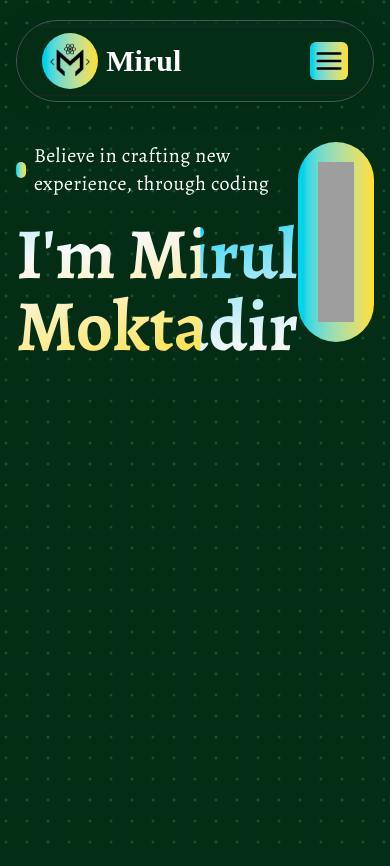
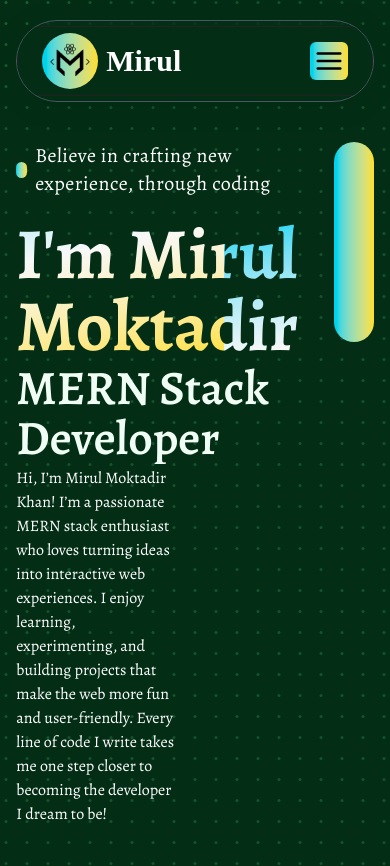
Before and after one commit to moktadir-mirul/mirul-moktadir-web, a React (Vite) app: page / in a window 390 px wide. Before the commit the page ends 844 px from the top, so only its background shows below. Built offline with nearby package versions, Linux system fonts and the light colour scheme; grey boxes are pictures that could not be loaded; a web font is replaced by a local one.

Commit message:
rotating text done

```diff
--- a/package.json
+++ b/package.json
@@ -12,6 +12,7 @@
   "dependencies": {
     "@tailwindcss/vite": "^4.1.12",
     "gsap": "^3.13.0",
+    "motion": "^12.23.12",
     "react": "^19.1.1",
     "react-dom": "^19.1.1",
     "react-icons": "^5.5.0",
--- a/src/Component/Banner/Banner.jsx
+++ b/src/Component/Banner/Banner.jsx
@@ -1,6 +1,7 @@
 import React from "react";
 import PortImg from "../../assets/portfolio-imgNbg.png";
 import ShinyText from "../../ReactBits/ShinyText/ShinyText";
+import RotatingText from "../../ReactBits/RotatingText/RotatingText";
 
 const Banner = () => {
   return (
@@ -23,6 +24,19 @@
             speed={3}
             className="custom-class text-7xl font-bold text-transparent bg-clip-text bg-gradient-to-r from-primary to-secondary"
           />
+          <RotatingText
+            texts={["FrontEnd Developer", "MERN Stack Developer", "Full Stack Developer"]}
+            mainClassName="text-5xl text-green-50 font-semibold overflow-hidden py-0.5 sm:py-1 md:py-2 justify-start rounded-lg"
+            staggerFrom={"last"}
+            initial={{ y: "100%" }}
+            animate={{ y: 0 }}
+            exit={{ y: "-120%" }}
+            staggerDuration={0.025}
+            splitLevelClassName="overflow-hidden pb-0.5 sm:pb-1 md:pb-1"
+            transition={{ type: "spring", damping: 30, stiffness: 400 }}
+            rotationInterval={3000}
+          />
+          <p className="max-w-[50%]">Hi, I’m Mirul Moktadir Khan! I’m a passionate MERN stack enthusiast who loves turning ideas into interactive web experiences. I enjoy learning, experimenting, and building projects that make the web more fun and user-friendly. Every line of code I write takes me one step closer to becoming the developer I dream to be!</p>
         </div>
       </div>
 
--- /dev/null
+++ b/src/ReactBits/RotatingText/RotatingText.css
@@ -0,0 +1,36 @@
+.text-rotate {
+  display: flex;
+  flex-wrap: wrap;
+  white-space: pre-wrap;
+  position: relative;
+}
+
+.text-rotate-sr-only {
+  position: absolute;
+  width: 1px;
+  height: 1px;
+  padding: 0;
+  margin: -1px;
+  overflow: hidden;
+  clip: rect(0, 0, 0, 0);
+  white-space: nowrap;
+  border: 0;
+}
+
+.text-rotate-word {
+  display: inline-flex;
+}
+
+.text-rotate-lines {
+  display: flex;
+  flex-direction: column;
+  width: 100%;
+}
+
+.text-rotate-element {
+  display: inline-block;
+}
+
+.text-rotate-space {
+  white-space: pre;
+}
--- /dev/null
+++ b/src/ReactBits/RotatingText/RotatingText.jsx
@@ -0,0 +1,188 @@
+'use client';
+
+import { forwardRef, useCallback, useEffect, useImperativeHandle, useMemo, useState } from 'react';
+import { motion, AnimatePresence } from 'motion/react';
+
+import './RotatingText.css';
+
+function cn(...classes) {
+  return classes.filter(Boolean).join(' ');
+}
+
+const RotatingText = forwardRef((props, ref) => {
+  const {
+    texts,
+    transition = { type: 'spring', damping: 25, stiffness: 300 },
+    initial = { y: '100%', opacity: 0 },
+    animate = { y: 0, opacity: 1 },
+    exit = { y: '-120%', opacity: 0 },
+    animatePresenceMode = 'wait',
+    animatePresenceInitial = false,
+    rotationInterval = 2000,
+    staggerDuration = 0,
+    staggerFrom = 'first',
+    loop = true,
+    auto = true,
+    splitBy = 'characters',
+    onNext,
+    mainClassName,
+    splitLevelClassName,
+    elementLevelClassName,
+    ...rest
+  } = props;
+
+  const [currentTextIndex, setCurrentTextIndex] = useState(0);
+
+  const splitIntoCharacters = text => {
+    if (typeof Intl !== 'undefined' && Intl.Segmenter) {
+      const segmenter = new Intl.Segmenter('en', { granularity: 'grapheme' });
+      return Array.from(segmenter.segment(text), segment => segment.segment);
+    }
+    return Array.from(text);
+  };
+
+  const elements = useMemo(() => {
+    const currentText = texts[currentTextIndex];
+    if (splitBy === 'characters') {
+      const words = currentText.split(' ');
+      return words.map((word, i) => ({
+        characters: splitIntoCharacters(word),
+        needsSpace: i !== words.length - 1
+      }));
+    }
+    if (splitBy === 'words') {
+      return currentText.split(' ').map((word, i, arr) => ({
+        characters: [word],
+        needsSpace: i !== arr.length - 1
+      }));
+    }
+    if (splitBy === 'lines') {
+      return currentText.split('\n').map((line, i, arr) => ({
+        characters: [line],
+        needsSpace: i !== arr.length - 1
+      }));
+    }
+
+    return currentText.split(splitBy).map((part, i, arr) => ({
+      characters: [part],
+      needsSpace: i !== arr.length - 1
+    }));
+  }, [texts, currentTextIndex, splitBy]);
+
+  const getStaggerDelay = useCallback(
+    (index, totalChars) => {
+      const total = totalChars;
+      if (staggerFrom === 'first') return index * staggerDuration;
+      if (staggerFrom === 'last') return (total - 1 - index) * staggerDuration;
+      if (staggerFrom === 'center') {
+        const center = Math.floor(total / 2);
+        return Math.abs(center - index) * staggerDuration;
+      }
+      if (staggerFrom === 'random') {
+        const randomIndex = Math.floor(Math.random() * total);
+        return Math.abs(randomIndex - index) * staggerDuration;
+      }
+      return Math.abs(staggerFrom - index) * staggerDuration;
+    },
+    [staggerFrom, staggerDuration]
+  );
+
+  const handleIndexChange = useCallback(
+    newIndex => {
+      setCurrentTextIndex(newIndex);
+      if (onNext) onNext(newIndex);
+    },
+    [onNext]
+  );
+
+  const next = useCallback(() => {
+    const nextIndex = currentTextIndex === texts.length - 1 ? (loop ? 0 : currentTextIndex) : currentTextIndex + 1;
+    if (nextIndex !== currentTextIndex) {
+      handleIndexChange(nextIndex);
+    }
+  }, [currentTextIndex, texts.length, loop, handleIndexChange]);
+
+  const previous = useCallback(() => {
+    const prevIndex = currentTextIndex === 0 ? (loop ? texts.length - 1 : currentTextIndex) : currentTextIndex - 1;
+    if (prevIndex !== currentTextIndex) {
+      handleIndexChange(prevIndex);
+    }
+  }, [currentTextIndex, texts.length, loop, handleIndexChange]);
+
+  const jumpTo = useCallback(
+    index => {
+      const validIndex = Math.max(0, Math.min(index, texts.length - 1));
+      if (validIndex !== currentTextIndex) {
+        handleIndexChange(validIndex);
+      }
+    },
+    [texts.length, currentTextIndex, handleIndexChange]
+  );
+
+  const reset = useCallback(() => {
+    if (currentTextIndex !== 0) {
+      handleIndexChange(0);
+    }
+  }, [currentTextIndex, handleIndexChange]);
+
+  useImperativeHandle(
+    ref,
+    () => ({
+      next,
+      previous,
+      jumpTo,
+      reset
+    }),
+    [next, previous, jumpTo, reset]
+  );
+
+  useEffect(() => {
+    if (!auto) return;
+    const intervalId = setInterval(next, rotationInterval);
+    return () => clearInterval(intervalId);
+  }, [next, rotationInterval, auto]);
+
+  return (
+    <motion.span className={cn('text-rotate', mainClassName)} {...rest} layout transition={transition}>
+      <span className="text-rotate-sr-only">{texts[currentTextIndex]}</span>
+      <AnimatePresence mode={animatePresenceMode} initial={animatePresenceInitial}>
+        <motion.span
+          key={currentTextIndex}
+          className={cn(splitBy === 'lines' ? 'text-rotate-lines' : 'text-rotate')}
+          layout
+          aria-hidden="true"
+        >
+          {elements.map((wordObj, wordIndex, array) => {
+            const previousCharsCount = array.slice(0, wordIndex).reduce((sum, word) => sum + word.characters.length, 0);
+            return (
+              <span key={wordIndex} className={cn('text-rotate-word', splitLevelClassName)}>
+                {wordObj.characters.map((char, charIndex) => (
+                  <motion.span
+                    key={charIndex}
+                    initial={initial}
+                    animate={animate}
+                    exit={exit}
+                    transition={{
+                      ...transition,
+                      delay: getStaggerDelay(
+                        previousCharsCount + charIndex,
+                        array.reduce((sum, word) => sum + word.characters.length, 0)
+                      )
+                    }}
+                    className={cn('text-rotate-element', elementLevelClassName)}
+                  >
+                    {char}
+                  </motion.span>
+                ))}
+                {wordObj.needsSpace && <span className="text-rotate-space"> </span>}
+              </span>
+            );
+          })}
+        </motion.span>
+      </AnimatePresence>
+    </motion.span>
+  );
+});
+
+RotatingText.displayName = 'RotatingText';
+export default RotatingText;
```
Also changed, not shown: 1 other file (tests, documents, lock files or other folders).
